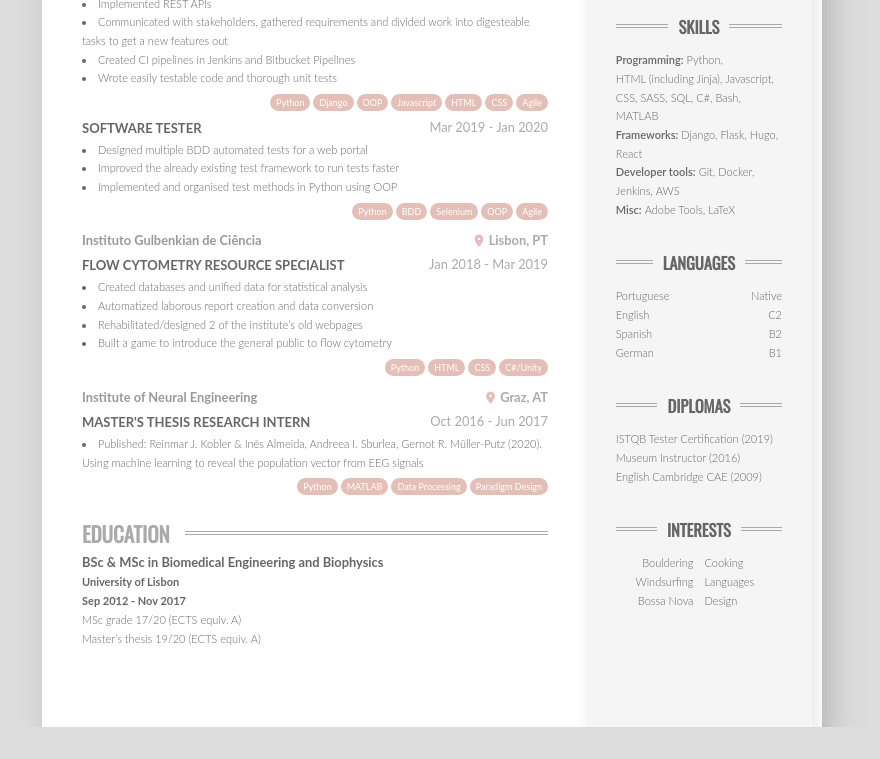
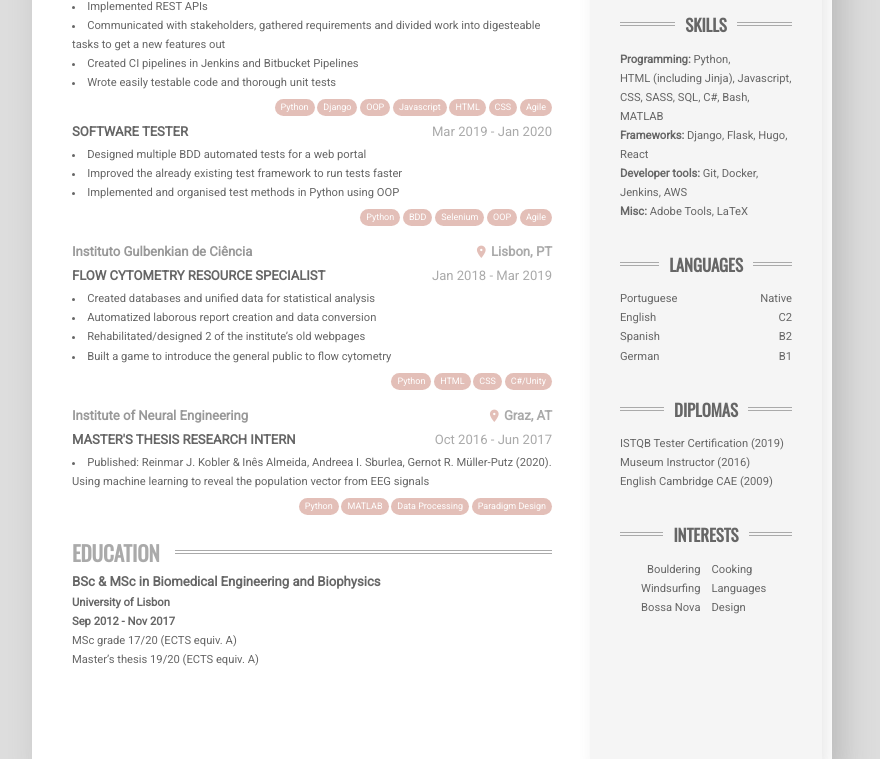
Before and after one commit to ineesalmeida/cv, a website: page index.html in a window 1280 px wide. Shown: the part 432-1191 px from the top of the page, without its empty margins (208-1088 px from the left). Before the commit the page ends 1159 px from the top, so only its background shows below. Drawn offline with nearby package versions, Linux system fonts and the light colour scheme; files that its build step writes are made by us from their sources.

Commit message:
add more details to CV

```diff
--- a/cv_style.css
+++ /dev/null
@@ -1,235 +0,0 @@
-.content {
-  position: absolute; }
-  .content__left {
-    float: left;
-    width: 70%;
-    height: 100%;
-    padding: 3rem 4rem; }
-  .content__right {
-    position: absolute;
-    float: right;
-    width: 29%;
-    background-color: #f5f5f5;
-    height: 100%;
-    padding: 2rem 3rem;
-    right: 1rem;
-    -webkit-box-shadow: 0.5rem 1rem 1.5rem rgba(85, 85, 85, 0.15);
-    -moz-box-shadow: 0.5rem 1rem 1.5rem rgba(85, 85, 85, 0.15);
-    box-shadow: 0.5rem 1rem 1.5rem rgba(85, 85, 85, 0.15); }
-
-*,
-*::after,
-*::before {
-  margin: 0;
-  padding: 0;
-  box-sizing: inherit; }
-
-html {
-  font-size: 62.5%;
-  background-color: #ddd; }
-  @media print {
-    html {
-      background-color: #fff; } }
-
-.content {
-  width: 74rem;
-  min-height: 104.22535rem;
-  background-color: #fff; }
-  @media (min-width: 60rem) {
-    .content {
-      margin: 6rem 0;
-      -webkit-box-shadow: 1rem 2rem 3rem rgba(85, 85, 85, 0.3);
-      -moz-box-shadow: 1rem 2rem 3rem rgba(85, 85, 85, 0.3);
-      box-shadow: 1rem 2rem 3rem rgba(85, 85, 85, 0.3);
-      position: absolute;
-      left: 50%;
-      transform: translateX(-50%); } }
-  @media print {
-    .content {
-      margin: 0; } }
-
-body {
-  box-sizing: border-box; }
-
-@media print {
-  @page {
-    margin: 0; } }
-
-body {
-  font-family: "Lato", sans-serif;
-  font-weight: 300;
-  line-height: 1.7;
-  color: #555; }
-
-.mainHeading {
-  text-transform: uppercase;
-  font-size: 5rem;
-  color: #aaa; }
-  .mainHeading span {
-    color: #e3bfb8; }
-
-.section__title {
-  font-size: 2.1rem;
-  color: #aaa; }
-
-h1, h2 {
-  text-transform: uppercase;
-  font-family: "Oswald", sans-serif; }
-
-.section {
-  display: block;
-  margin-bottom: 2rem; }
-  .section__heading {
-    width: 100%;
-    overflow: hidden; }
-  .section__title {
-    position: relative; }
-    .section__title::after {
-      content: "";
-      position: absolute;
-      border-top: 1px solid #aaa;
-      border-bottom: 1px solid #aaa;
-      width: 40rem;
-      height: 4px;
-      margin-left: 1.5rem;
-      margin-top: 1.5rem; }
-
-.sideSection {
-  display: block;
-  margin-bottom: 3rem; }
-  .sideSection__heading {
-    width: 100%;
-    overflow: hidden;
-    text-align: center;
-    margin-bottom: 1rem; }
-  .sideSection__title {
-    position: relative; }
-    .sideSection__title::after, .sideSection__title::before {
-      content: "";
-      position: absolute;
-      border-top: 1px solid #aaa;
-      border-bottom: 1px solid #aaa;
-      width: 10rem;
-      height: 4px;
-      margin-top: 1.1rem; }
-    .sideSection__title::after {
-      margin-left: 1rem; }
-    .sideSection__title::before {
-      margin-left: -11rem; }
-  .sideSection li {
-    list-style: none; }
-
-.experience__item {
-  display: block;
-  margin-bottom: 1rem; }
-
-.experience__job {
-  margin-bottom: 1rem; }
-
-.experience__company, .experience__position {
-  text-align: left;
-  float: left;
-  width: 70%; }
-
-.experience__position {
-  text-transform: uppercase;
-  font-size: 1.4rem;
-  margin-bottom: 0.2rem; }
-
-.experience__date, .experience__place {
-  text-align: right;
-  float: right;
-  width: 30%;
-  color: #aaa;
-  font-weight: 400; }
-
-.experience__date {
-  margin-bottom: 0.7rem; }
-
-.experience__place {
-  font-weight: 600; }
-  .experience__place::before {
-    font-family: 'Material Icons';
-    color: #e3bfb8;
-    font-size: 1.4rem;
-    content: "place";
-    display: inline-block;
-    padding-right: 3px;
-    vertical-align: middle;
-    font-weight: 900; }
-
-.experience__badges {
-  display: block;
-  text-align: right;
-  margin-top: 0.5rem;
-  margin-bottom: 0.5rem; }
-
-.experience__badge {
-  font-size: 0.9rem;
-  font-weight: 400;
-  display: inline-block;
-  background-color: #e3bfb8;
-  color: white;
-  border-radius: 1rem;
-  padding: 0.1rem 0.6rem; }
-
-.contact {
-  line-height: 2rem; }
-  .contact__item {
-    position: relative; }
-    .contact__item > i {
-      background-color: #e3bfb8;
-      font-size: 1rem;
-      color: white;
-      text-align: center;
-      border-radius: 50%;
-      padding-top: 0.5rem;
-      width: 2rem;
-      height: 2rem;
-      margin-right: 0.5rem;
-      margin-bottom: 0.5rem; }
-    .contact__item > span {
-      position: absolute;
-      top: 50%;
-      transform: translateY(-50%); }
-
-.avatar {
-  display: block; }
-  .avatar__img {
-    overflow: hidden;
-    object-fit: cover;
-    width: 105%;
-    border-radius: 50%;
-    -webkit-box-shadow: 0.3rem 0.6rem 0.9rem rgba(85, 85, 85, 0.09);
-    -moz-box-shadow: 0.3rem 0.6rem 0.9rem rgba(85, 85, 85, 0.09);
-    box-shadow: 0.3rem 0.6rem 0.9rem rgba(85, 85, 85, 0.09); }
-
-.skills__group span {
-  font-weight: 600; }
-  .skills__group span::after {
-    content: ":"; }
-
-.skills__group li {
-  display: inline-block; }
-  .skills__group li:not(:last-child)::after {
-    content: ", "; }
-
-.language__item {
-  display: table;
-  width: 100%; }
-
-.language__name, .language__level {
-  display: table-cell;
-  width: 50%; }
-
-.language__level {
-  text-align: right; }
-
-.interests {
-  display: block;
-  -moz-column-count: 2;
-  column-count: 2;
-  width: 100%;
-  text-align: right; }
-  .interests__item:nth-child(n+4) {
-    text-align: left; }
--- a/index.html
+++ b/index.html
@@ -6,6 +6,7 @@
     <title>Inês Almeida - CV</title>
 
     <link rel="stylesheet" href="https://fonts.googleapis.com/css?family=Oswald">
+    <link rel="stylesheet" href="https://fonts.googleapis.com/css?family=Roboto">
     <link rel="stylesheet" href="https://pro.fontawesome.com/releases/v5.10.0/css/all.css" integrity="sha384-AYmEC3Yw5cVb3ZcuHtOA93w35dYTsvhLPVnYs9eStHfGJvOvKxVfELGroGkvsg+p" crossorigin="anonymous"/>
     <link href="https://fonts.googleapis.com/icon?family=Material+Icons" rel="stylesheet">
     <link rel="stylesheet" href="css/style.css">
--- a/sass/_abstract.scss
+++ b/sass/_abstract.scss
@@ -11,4 +11,4 @@ $color-right-col: #f5f5f5;
 
 // WIDTHS
 $width-left-col: 70%;
-$page-width: 78rem;
+$page-width: 80rem;
--- a/sass/_base.scss
+++ b/sass/_base.scss
@@ -32,5 +32,8 @@ body {
 }
 
 @media print {
-    @page { margin: 0; }
+    @page {
+        margin: 0;
+        size: A4;
+    }
 }
--- a/sass/_functions.scss
+++ b/sass/_functions.scss
@@ -1,3 +1,3 @@
 @function paper_height($width) {
-    @return $width / 0.71;
+    @return $width / 0.70695553;
 }
--- a/sass/_layout.scss
+++ b/sass/_layout.scss
@@ -1,5 +1,6 @@
 .content {
     position: absolute;
+    overflow: hidden;
 
     &__left {
         float: left;
--- a/sass/_typography.scss
+++ b/sass/_typography.scss
@@ -1,8 +1,8 @@
 body {
-    font-family: "Lato", sans-serif;
+    font-family: "Roboto", sans-serif;
     font-weight: 300;
     line-height: 1.7;
-    font-size: 1.1rem;
+    font-size: 1.12rem;
     color: $color-grey-dark;
 }
 
--- a/sass/components/_avatar.scss
+++ b/sass/components/_avatar.scss
@@ -1,12 +1,13 @@
 .avatar {
     display: block;
-
     &__img {
+        object-fit: cover;
+        width: 100%;
         overflow: hidden;
-        object-fit: cover;
-        width: 105%;
         border-radius: 50%;
 
-        @include shadow(0.3);
+        -webkit-box-shadow: 1rem 2rem 3rem rgba($color-grey-dark, 0.8) inset;
+        -moz-box-shadow: 1rem 2rem 3rem rgba($color-grey-dark, 0.8) inset;
+        box-shadow: 1rem 2rem 3rem rgba($color-grey-dark, 0.8) inset;
     }
 }
--- a/sass/components/_experience.scss
+++ b/sass/components/_experience.scss
@@ -1,7 +1,7 @@
 .experience {
     &__item {
         display: block;
-        margin-bottom: 1rem;
+        margin-bottom: 1.5rem;
     }
 
     &__header,
```
Also changed, not shown: package.json (+4 -5 lines), 1 other file.
